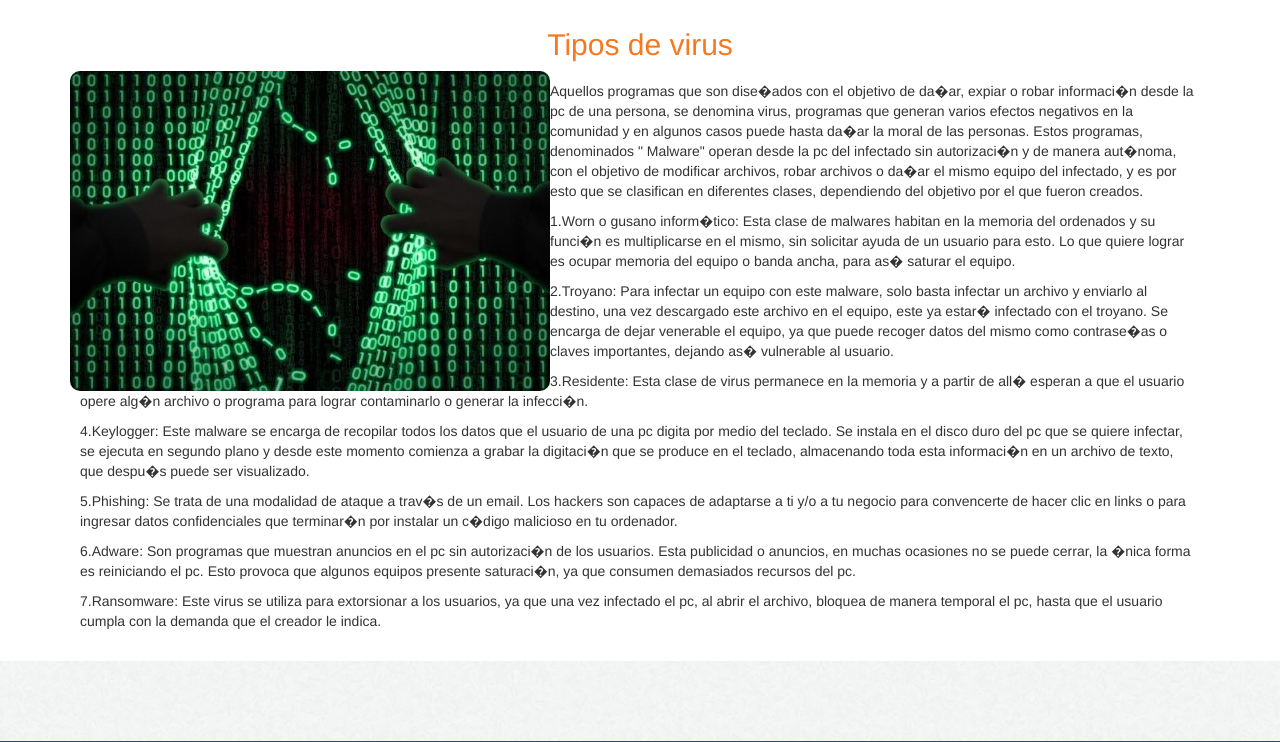
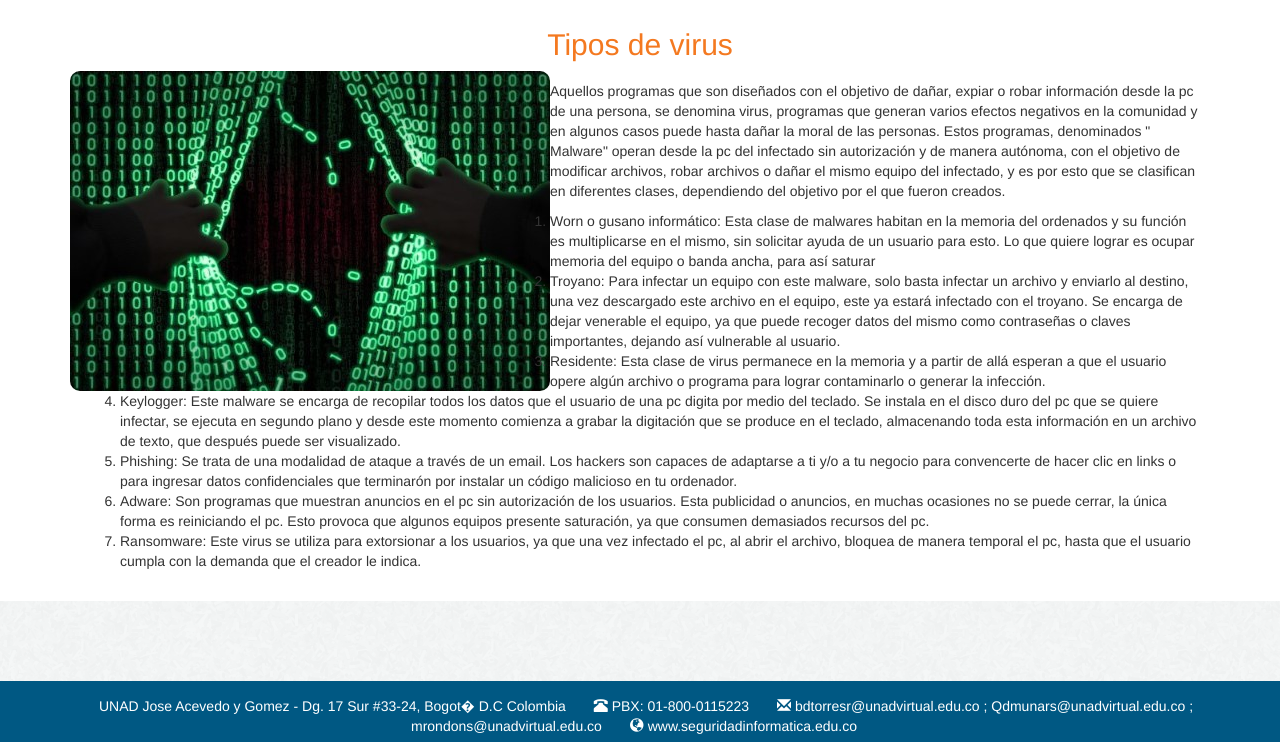
Before and after one commit to salazarmaye/OVI-UND3-GR9, a plain HTML site: page Tipos.html in a window 1280 px wide. Shown: the part 688-1430 px from the top of the page. Drawn offline with nearby package versions, Linux system fonts and the light colour scheme.

Commit message:
Corrección formatos de texto entrega final
Corrección formatos de texto entrega final

```diff
--- a/Tipos.html
+++ b/Tipos.html
@@ -154,37 +154,17 @@
 
 		<h2>Tipos de virus</h2>
 <img class="img-text" src="images/clase-virus.jpg" alt="conceptos" style="float: left;">
-<div class="text-img"><p > Aquellos programas que son dise�ados con el objetivo de da�ar, expiar o robar informaci�n desde la pc de una persona, se denomina virus, programas que  generan varios efectos negativos en la comunidad y en algunos casos puede hasta da�ar la moral de las personas. Estos programas, denominados " Malware" operan desde la pc del infectado sin autorizaci�n y de manera aut�noma, con el objetivo de modificar archivos, robar archivos o da�ar el mismo equipo del infectado, y es por esto que se clasifican en diferentes clases, dependiendo del objetivo por el que fueron creados.
-
-</p>
-<p>
-1.Worn o gusano inform�tico: Esta clase de malwares habitan en la memoria del ordenados y su funci�n es multiplicarse en el mismo, sin solicitar ayuda de un usuario para esto. Lo que quiere lograr es ocupar memoria del equipo o banda ancha, para as� saturar el equipo.
-</p>
-
-
-<p>
-2.Troyano: Para infectar un equipo con este malware, solo basta infectar un archivo y enviarlo al destino, una vez descargado este archivo en el equipo, este ya estar� infectado con el troyano. Se encarga de dejar venerable el equipo, ya que puede recoger datos del mismo como contrase�as o claves importantes, dejando as� vulnerable al usuario.
-</p>
-
-<p>
-3.Residente: Esta clase de virus permanece en la memoria y a partir de all� esperan a que el usuario opere alg�n archivo o programa para lograr contaminarlo o generar la infecci�n.
-</p>
-
-<p>
-4.Keylogger: Este malware se encarga de recopilar todos los datos que el usuario de una pc digita por medio del teclado. Se instala en el disco duro del pc que se quiere infectar, se ejecuta en segundo plano y desde este momento comienza a grabar la digitaci�n que se produce en el teclado, almacenando toda esta informaci�n en un archivo de texto, que despu�s puede ser visualizado.
-</p>
-
-<p>
-5.Phishing: Se trata de una modalidad de ataque a trav�s de un email. Los hackers son capaces de adaptarse a ti y/o a tu negocio para convencerte de hacer clic en links o para ingresar datos confidenciales que terminar�n por instalar un c�digo malicioso en tu ordenador.
-</p>
-
-<p>
-6.Adware: Son programas que muestran anuncios en el pc sin autorizaci�n de los usuarios. Esta publicidad o anuncios, en muchas ocasiones no se puede cerrar, la �nica forma es reiniciando el pc. Esto provoca que algunos equipos presente saturaci�n, ya que consumen demasiados recursos del pc.
-</p>
-
-<p>
-7.Ransomware: Este virus se utiliza para extorsionar a los usuarios, ya que una vez infectado el pc, al abrir el archivo, bloquea de manera temporal el pc, hasta que el usuario cumpla con la demanda que el creador le indica.
-</p>
+<div class="text-img">
+		<p>Aquellos programas que son dise&ntilde;ados con el objetivo de da&ntilde;ar, expiar o robar informaci&oacute;n desde la pc de una persona, se denomina virus, programas que  generan varios efectos negativos en la comunidad y en algunos casos puede hasta da&ntilde;ar la moral de las personas. Estos programas, denominados " Malware" operan desde la pc del infectado sin autorizaci&oacute;n y de manera aut&oacute;noma, con el objetivo de modificar archivos, robar archivos o da&ntilde;ar el mismo equipo del infectado, y es por esto que se clasifican en diferentes clases, dependiendo del objetivo por el que fueron creados.</p>
+<ol>
+	<li>Worn o gusano inform&aacute;tico: Esta clase de malwares habitan en la memoria del ordenados y su funci&oacute;n es multiplicarse en el mismo, sin solicitar ayuda de un usuario para esto. Lo que quiere lograr es ocupar memoria del equipo o banda ancha, para as&iacute; saturar</li>
+	<li>Troyano: Para infectar un equipo con este malware, solo basta infectar un archivo y enviarlo al destino, una vez descargado este archivo en el equipo, este ya estar&aacute; infectado con el troyano. Se encarga de dejar venerable el equipo, ya que puede recoger datos del mismo como contrase&ntilde;as o claves importantes, dejando as&iacute; vulnerable al usuario.</li>
+	<li>Residente: Esta clase de virus permanece en la memoria y a partir de all&aacute; esperan a que el usuario opere alg&uacute;n archivo o programa para lograr contaminarlo o generar la infecci&oacute;n.</li>
+	<li>Keylogger: Este malware se encarga de recopilar todos los datos que el usuario de una pc digita por medio del teclado. Se instala en el disco duro del pc que se quiere infectar, se ejecuta en segundo plano y desde este momento comienza a grabar la digitaci&oacute;n que se produce en el teclado, almacenando toda esta informaci&oacute;n en un archivo de texto, que despu&eacute;s puede ser visualizado.</li>
+	<li>Phishing: Se trata de una modalidad de ataque a trav&eacute;s de un email. Los hackers son capaces de adaptarse a ti y/o a tu negocio para convencerte de hacer clic en links o para ingresar datos confidenciales que terminar&oacute;n por instalar un c&oacute;digo malicioso en tu ordenador. </li>
+	<li>Adware: Son programas que muestran anuncios en el pc sin autorizaci&oacute;n de los usuarios. Esta publicidad o anuncios, en muchas ocasiones no se puede cerrar, la &uacute;nica forma es reiniciando el pc. Esto provoca que algunos equipos presente saturaci&oacute;n, ya que consumen demasiados recursos del pc.</li>
+	<li>Ransomware: Este virus se utiliza para extorsionar a los usuarios, ya que una vez infectado el pc, al abrir el archivo, bloquea de manera temporal el pc, hasta que el usuario cumpla con la demanda que el creador le indica. </li>
+	</ol>
 
 </div>
 	</div>
```
Also changed, not shown: index.html (+26 -34 lines).
